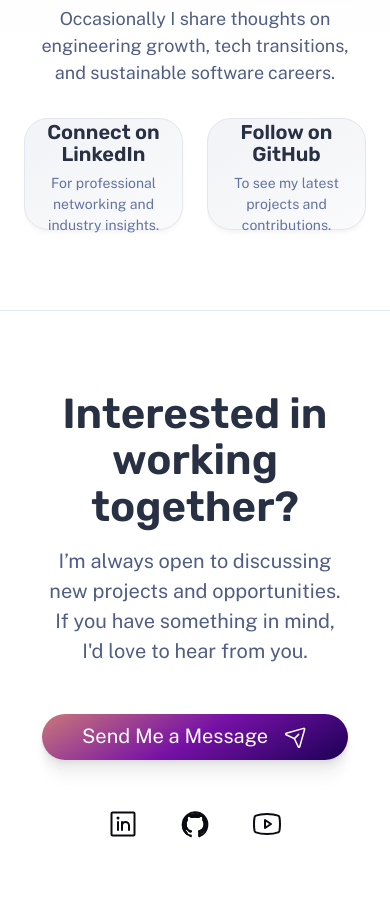
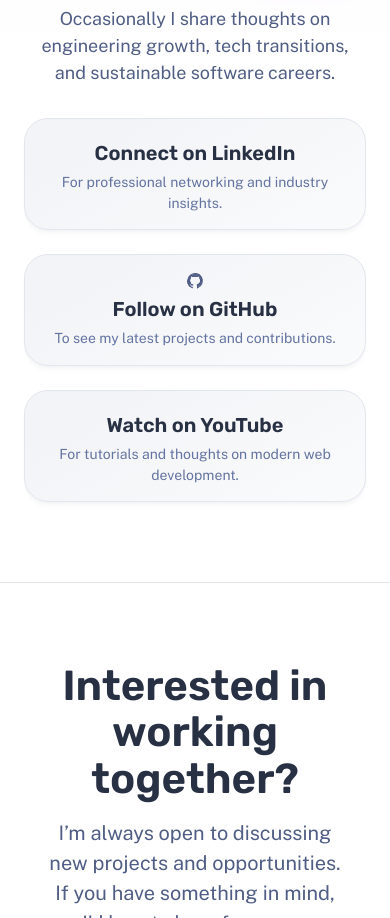
Before and after one commit to frle10/frle-portfolio, an Astro site: page / in a window 390 px wide. Shown: the part 4193-5111 px from the top of the page. Built offline with nearby package versions, Linux system fonts and the light colour scheme; Astro itself is replaced by a stand-in of ours.

Commit message:
Make some improvements to mention cards responsiveness

```diff
--- a/src/components/Grid.astro
+++ b/src/components/Grid.astro
@@ -20,13 +20,10 @@ const { variant } = Astro.props;
 	}
 
 	.grid.small {
-		grid-template-columns: 1fr 1fr;
-		gap: 1.5rem;
-	}
-
-	/* If last row contains only one item, make it span both columns. */
-	.grid.small > :global(:last-child:nth-child(odd)) {
-		grid-column: 1 / 3;
+		grid-template-columns: 1fr;
+  	gap: 1.5rem;
+		max-width: 30rem;
+  	margin-inline: auto;
 	}
 
 	@media (min-width: 50em) {
@@ -56,6 +53,7 @@ const { variant } = Astro.props;
 			flex-wrap: wrap;
 			justify-content: center;
 			gap: 2rem;
+			max-width: none;
 		}
 
 		.grid.small > :global(*) {
--- a/src/pages/index.astro
+++ b/src/pages/index.astro
@@ -93,10 +93,18 @@ const projects = (await getCollection('work'))
 									<p>For professional networking and industry insights.</p>
 							</a>
 						</li>
+
 						<li class="mention-card">
 							<a href="https://github.com/frle10" target="_blank" rel="noopener noreferrer">
 									<Icon icon="github-logo" size="2em" /> <h4>Follow on GitHub</h4>
 									<p>To see my latest projects and contributions.</p>
+							</a>
+						</li>
+
+						<li class="mention-card">
+							<a href="https://www.youtube.com/@Frlee" target="_blank" rel="noopener noreferrer">
+									<Icon icon="youtube-logo" size="2em" /> <h4>Watch on YouTube</h4>
+									<p>For tutorials and thoughts on modern web development.</p>
 							</a>
 						</li>
 					</Grid>
```
